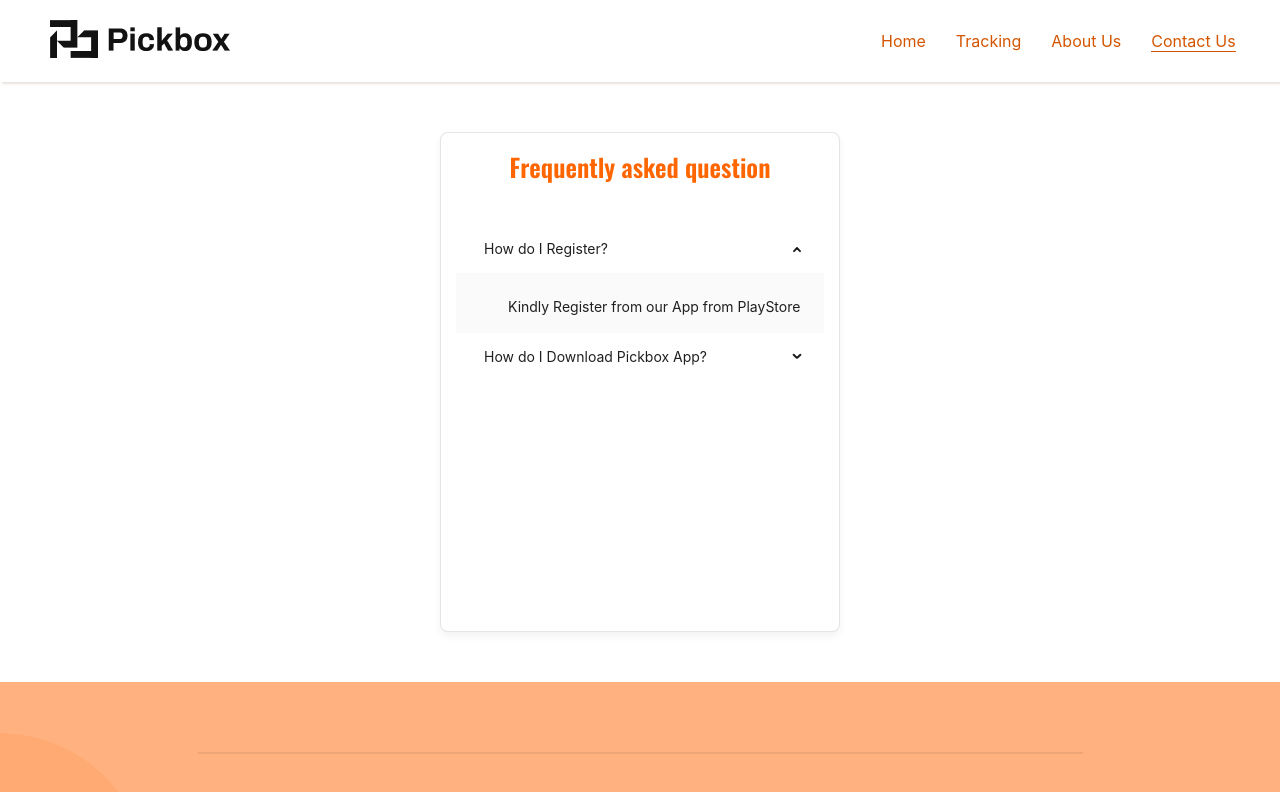
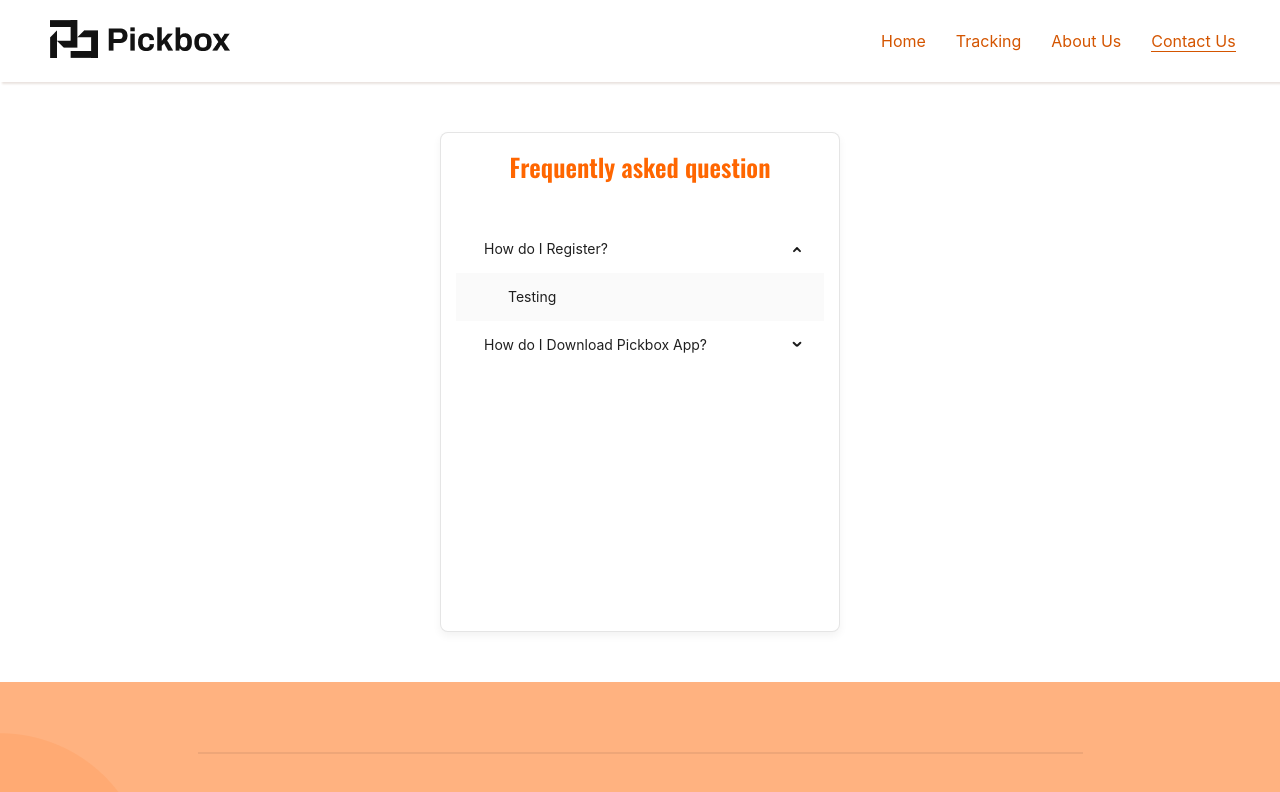
Before and after one commit to Pickbox-Project/Pickbox-frontend, a React (Create React App) app: page /contactus in a window 1280 px wide. Shown: the top 792 px of the page. Built offline with nearby package versions, Linux system fonts and the light colour scheme.

Commit message:
Started working on the Frequently Asked Question

```diff
--- a/src/Components/Faqs/Faqs.css
+++ b/src/Components/Faqs/Faqs.css
@@ -27,7 +27,8 @@
     border-inline-end: none !important;
 }
 
-.ant-menu .ant-menu-sub {
+
+/* .ant-menu .ant-menu-sub {
     height: 60px !important;
 }
 
@@ -40,3 +41,6 @@
 .ant-menu-title-content {
     text-overflow: unset !important;
 }
+.ant-menu-submenu-selected{
+    color: #ff6600 !important;
+} */
--- a/src/Components/Faqs/Faqs.jsx
+++ b/src/Components/Faqs/Faqs.jsx
@@ -14,11 +14,11 @@ function getItem(label, key, children, type) {
 
 const items = [
   getItem("How do I Register?", "sub1", [
-    getItem("Kindly Register from our App from PlayStore", "1"),
+    getItem("Testing", "1"),
   ]),
   getItem("How do I Download Pickbox App?", "sub2", [
     getItem(
-      "Pickbox App is currently available on both Apple Store and Play Store",
+      "Testing",
       "2"
     ),
   ]),
```
